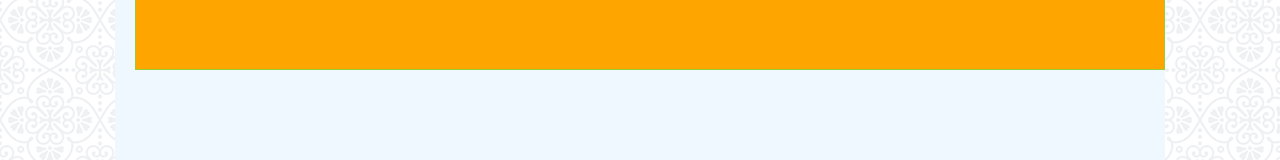
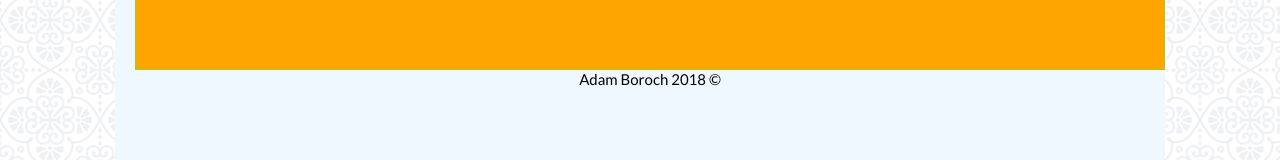
Before and after one commit to BorochAdam/adamboroch.pl, a plain HTML site: page index.html in a window 1280 px wide. Shown: the part 3830-3990 px from the top of the page. Drawn offline with Linux system fonts and the light colour scheme.

Commit message:
finished layout for 1366px, starting RWD

```diff
--- a/css/style.css
+++ b/css/style.css
@@ -291,3 +291,14 @@ footer{
 .icon-mail{
     color: #dd4b39;
 }
+
+.nameAndSurname{
+    text-align: center;
+    font-size: 15px;
+}
+
+.single-contact:hover{
+    transform: rotate(10deg)
+    scale(1.3,1.3);
+    transition-duration: 1s;
+}
--- a/index.html
+++ b/index.html
@@ -187,6 +187,9 @@
                     </div>
                 </div>
             </div>
+            <div class="nameAndSurname">
+                Adam Boroch 2018 &copy;
+            </div>
         </footer>
 
 
```
